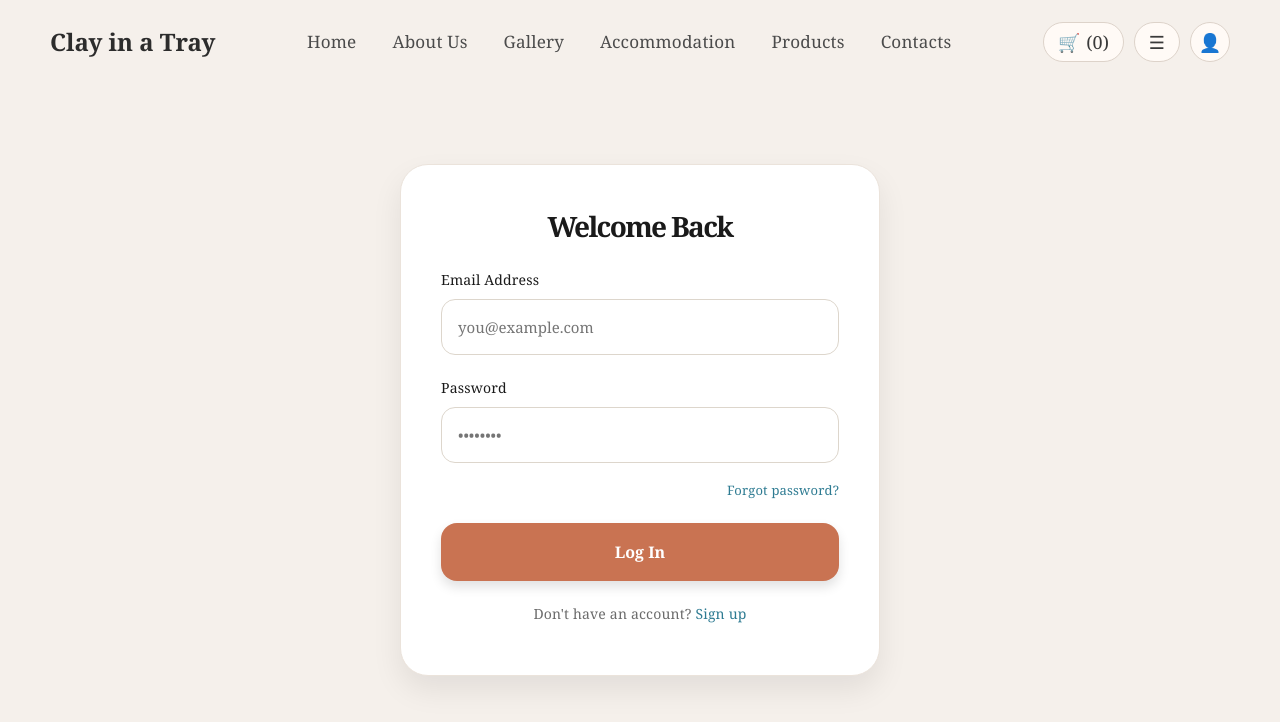
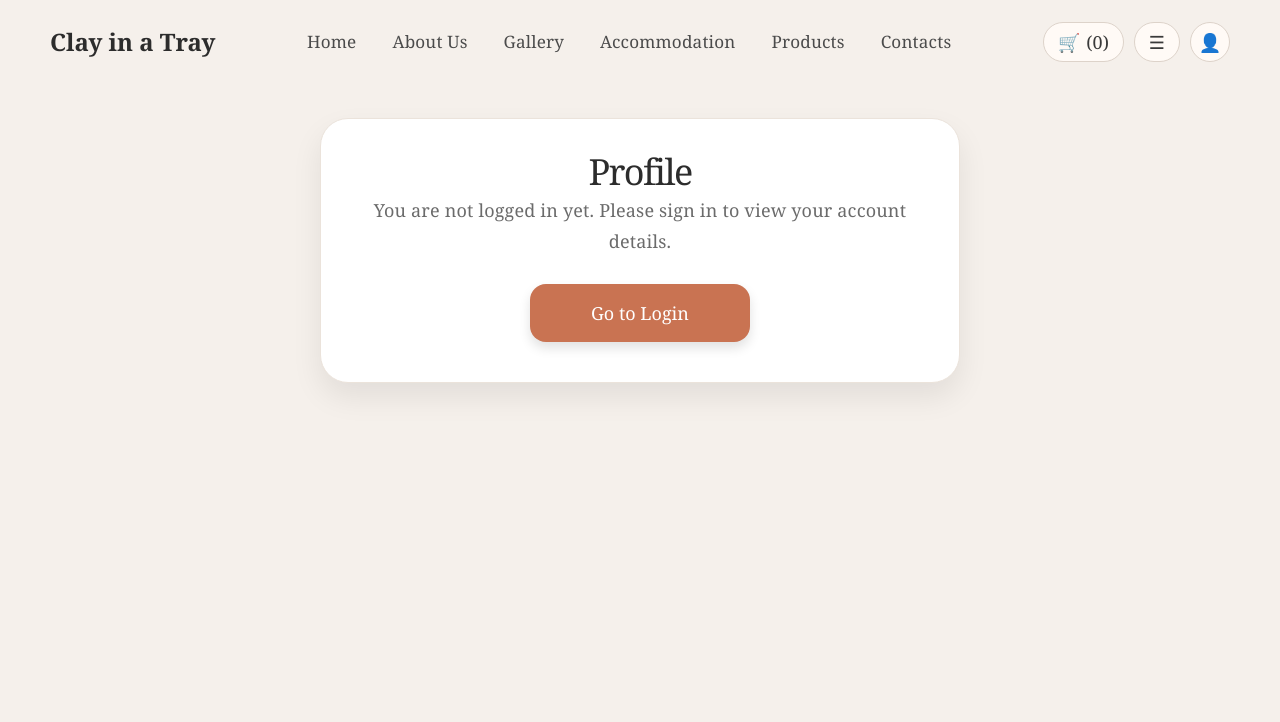
Before and after one commit to SaimanPaudel/clayinatray, a React (Vite) app: page /profile in a window 1280 px wide. Shown: the top 722 px of the page. Built offline with nearby package versions, Linux system fonts and the light colour scheme.

Commit message:
Fix gallery navbar alignment and frontend updates

```diff
--- a/src/App.jsx
+++ b/src/App.jsx
@@ -8,6 +8,7 @@ import Contact from './Contact';
 import Login from './Login';
 import ForgotPassword from './ForgotPassword';
 import Signup from './Signup';
+import Profile from "./Profile";
 import AboutUs from "./AboutUs";
 import Gallery from "./Gallery";
 import Accommodation from "./Accommodation";
@@ -34,7 +35,7 @@ function App() {
         />
         <Route path="/contacts" element={<Contact />} />
 
-        <Route path="/profile" element={<Login />} />
+        <Route path="/profile" element={<Profile />} />
         <Route path="/login" element={<Login />} />
         <Route path="/signup" element={<Signup />} />
         <Route path="/forgot-password" element={<ForgotPassword />} />
--- a/src/Gallery.css
+++ b/src/Gallery.css
@@ -1,7 +1,7 @@
 .gallery-page {
   background: #f5f0eb;
   min-height: 100vh;
-  padding: 24px 32px 80px;
+  padding: 0 32px 80px;
   box-sizing: border-box;
 }
 
--- a/src/Login.jsx
+++ b/src/Login.jsx
@@ -60,6 +60,7 @@ export default function Login() {
     // Login successful
     localStorage.setItem("loggedInUser", JSON.stringify(matchedUser));
     setSubmitted(true);
+    navigate("/");
   };
 
   return (
--- a/src/Navbar.jsx
+++ b/src/Navbar.jsx
@@ -11,6 +11,8 @@ const navLinks = [
 
 export default function Navbar({ cartCount = 0, profilePath = "/profile" }) {
   const navigate = useNavigate();
+  const isLoggedIn = Boolean(localStorage.getItem("loggedInUser"));
+  const resolvedProfilePath = isLoggedIn ? "/profile" : profilePath;
 
   return (
     <div className="site-navbar-shell">
@@ -52,7 +54,7 @@ export default function Navbar({ cartCount = 0, profilePath = "/profile" }) {
           <button
             type="button"
             className="icon-btn site-navbar__avatar"
-            onClick={() => navigate(profilePath)}
+            onClick={() => navigate(resolvedProfilePath)}
             aria-label="Profile"
           >
             👤
--- /dev/null
+++ b/src/Profile.css
@@ -0,0 +1,93 @@
+.profile-page {
+  min-height: 100vh;
+  background: #f5f0eb;
+  color: #2c2c2c;
+}
+
+.profile-container {
+  max-width: 1180px;
+  margin: 0 auto;
+  padding: 56px 24px 80px;
+}
+
+.profile-card {
+  max-width: 640px;
+  margin: 0 auto;
+  background: #ffffff;
+  border: 1px solid #ebe3db;
+  border-radius: 28px;
+  box-shadow: 0 14px 30px rgba(0, 0, 0, 0.08);
+  padding: 40px;
+  text-align: center;
+}
+
+.profile-avatar {
+  width: 84px;
+  height: 84px;
+  margin: 0 auto 18px;
+  border-radius: 50%;
+  background: #2e7b92;
+  color: #ffffff;
+  display: flex;
+  align-items: center;
+  justify-content: center;
+  font-size: 2rem;
+  font-weight: 700;
+}
+
+.profile-title {
+  margin: 0 0 10px;
+  font-size: 2rem;
+}
+
+.profile-subtitle {
+  margin: 0;
+  color: #6b6b6b;
+  line-height: 1.7;
+}
+
+.profile-details {
+  margin-top: 28px;
+  display: grid;
+  gap: 14px;
+}
+
+.profile-detail {
+  background: #f7f4f1;
+  border: 1px solid #ebe3db;
+  border-radius: 18px;
+  padding: 18px 20px;
+  text-align: left;
+}
+
+.profile-label {
+  display: block;
+  margin-bottom: 6px;
+  font-size: 0.85rem;
+  color: #8a7a6d;
+  text-transform: uppercase;
+  letter-spacing: 0.08em;
+}
+
+.profile-actions {
+  display: flex;
+  justify-content: center;
+  gap: 14px;
+  margin-top: 28px;
+  flex-wrap: wrap;
+}
+
+.profile-actions--center {
+  justify-content: center;
+}
+
+@media (max-width: 640px) {
+  .profile-container {
+    padding-left: 20px;
+    padding-right: 20px;
+  }
+
+  .profile-card {
+    padding: 28px 24px;
+  }
+}
--- /dev/null
+++ b/src/Profile.jsx
@@ -0,0 +1,79 @@
+import { useMemo } from "react";
+import { useNavigate } from "react-router-dom";
+import Navbar from "./Navbar";
+import "./Profile.css";
+
+export default function Profile() {
+  const navigate = useNavigate();
+
+  const user = useMemo(() => {
+    try {
+      return JSON.parse(localStorage.getItem("loggedInUser") || "null");
+    } catch {
+      return null;
+    }
+  }, []);
+
+  const handleLogout = () => {
+    localStorage.removeItem("loggedInUser");
+    navigate("/login");
+  };
+
+  return (
+    <div className="profile-page">
+      <Navbar />
+
+      <div className="profile-container">
+        <div className="profile-card">
+          {user ? (
+            <>
+              <div className="profile-avatar">{user.fullName?.[0]?.toUpperCase() || "U"}</div>
+              <h1 className="profile-title">Your Profile</h1>
+              <p className="profile-subtitle">
+                Welcome back to Clay in a Tray.
+              </p>
+
+              <div className="profile-details">
+                <div className="profile-detail">
+                  <span className="profile-label">Full Name</span>
+                  <strong>{user.fullName || "Guest User"}</strong>
+                </div>
+
+                <div className="profile-detail">
+                  <span className="profile-label">Email</span>
+                  <strong>{user.email}</strong>
+                </div>
+
+                <div className="profile-detail">
+                  <span className="profile-label">Marketing Updates</span>
+                  <strong>{user.marketing ? "Subscribed" : "Not subscribed"}</strong>
+                </div>
+              </div>
+
+              <div className="profile-actions">
+                <button className="btn-secondary" onClick={() => navigate("/")}>
+                  Back to Home
+                </button>
+                <button className="btn-primary" onClick={handleLogout}>
+                  Log Out
+                </button>
+              </div>
+            </>
+          ) : (
+            <>
+              <h1 className="profile-title">Profile</h1>
+              <p className="profile-subtitle">
+                You are not logged in yet. Please sign in to view your account details.
+              </p>
+              <div className="profile-actions profile-actions--center">
+                <button className="btn-primary" onClick={() => navigate("/login")}>
+                  Go to Login
+                </button>
+              </div>
+            </>
+          )}
+        </div>
+      </div>
+    </div>
+  );
+}
```
